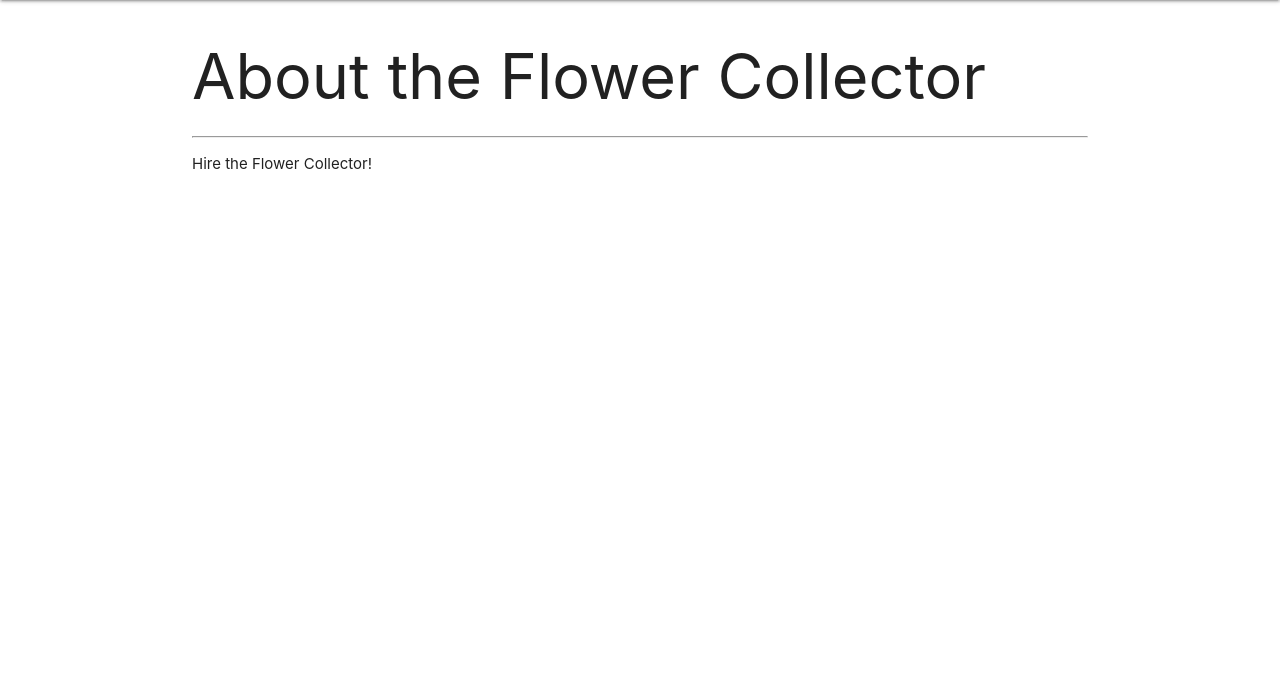
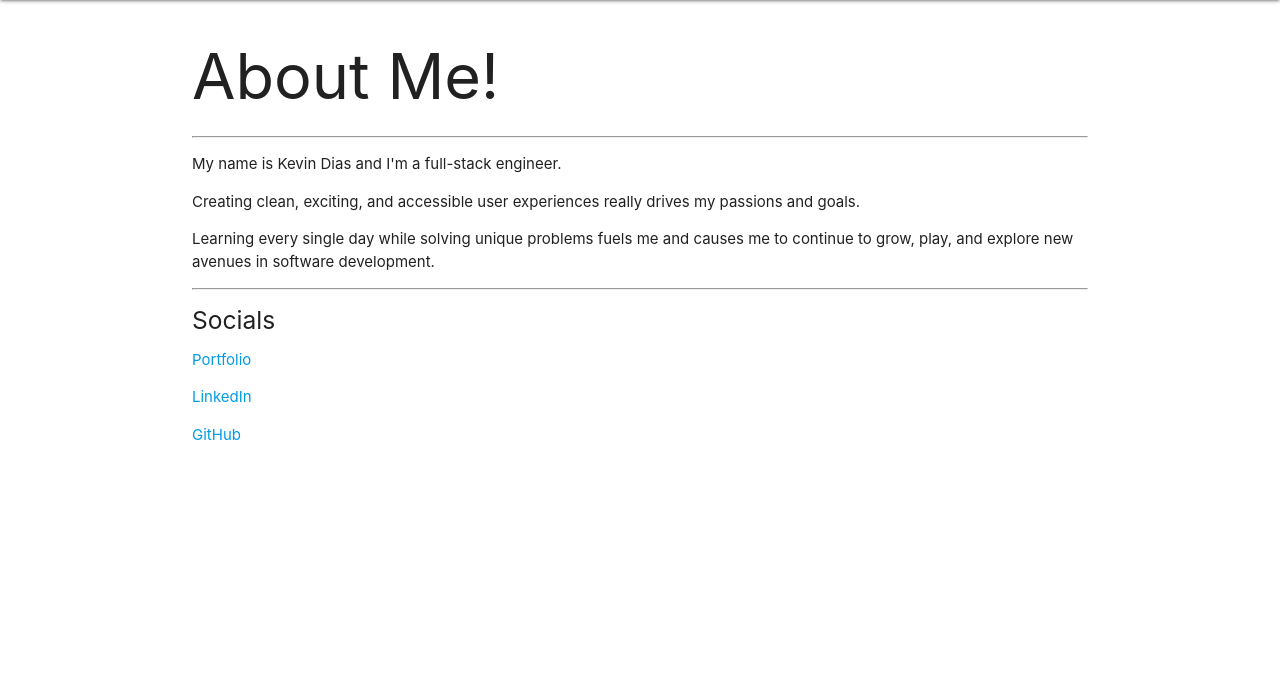
Before and after one commit to SaidNivek/flowercollector, a Django app: page /about/ in a window 1280 px wide. Shown: the part 64-748 px from the top of the page. Run offline with Django 4.2, Linux system fonts and the light colour scheme.

Commit message:
Update the about page and add links to my accounts

```diff
--- a/main_app/templates/about.html
+++ b/main_app/templates/about.html
@@ -1,8 +1,15 @@
 {% extends 'base.html' %}
 {% block content %}
 
-<h1>About the Flower Collector</h1>
+<h1>About Me!</h1>
 <hr>
-<p>Hire the Flower Collector!</p>
+<p>My name is Kevin Dias and I'm a full-stack engineer.</p>
+<p>Creating clean, exciting, and accessible user experiences really drives my passions and goals.</p>
+<p>Learning every single day while solving unique problems fuels me and causes me to continue to grow, play, and explore new avenues in software development.</p>
+<hr>
+<h5>Socials</h5>
+<p><a href="https://kevinvdias.netlify.app/">Portfolio</a></p>
+<p><a href="https://www.linkedin.com/in/saidnivek/">LinkedIn</a></p>
+<p><a href="https://github.com/SaidNivek">GitHub</a></p>
 
 {% endblock %}
```
